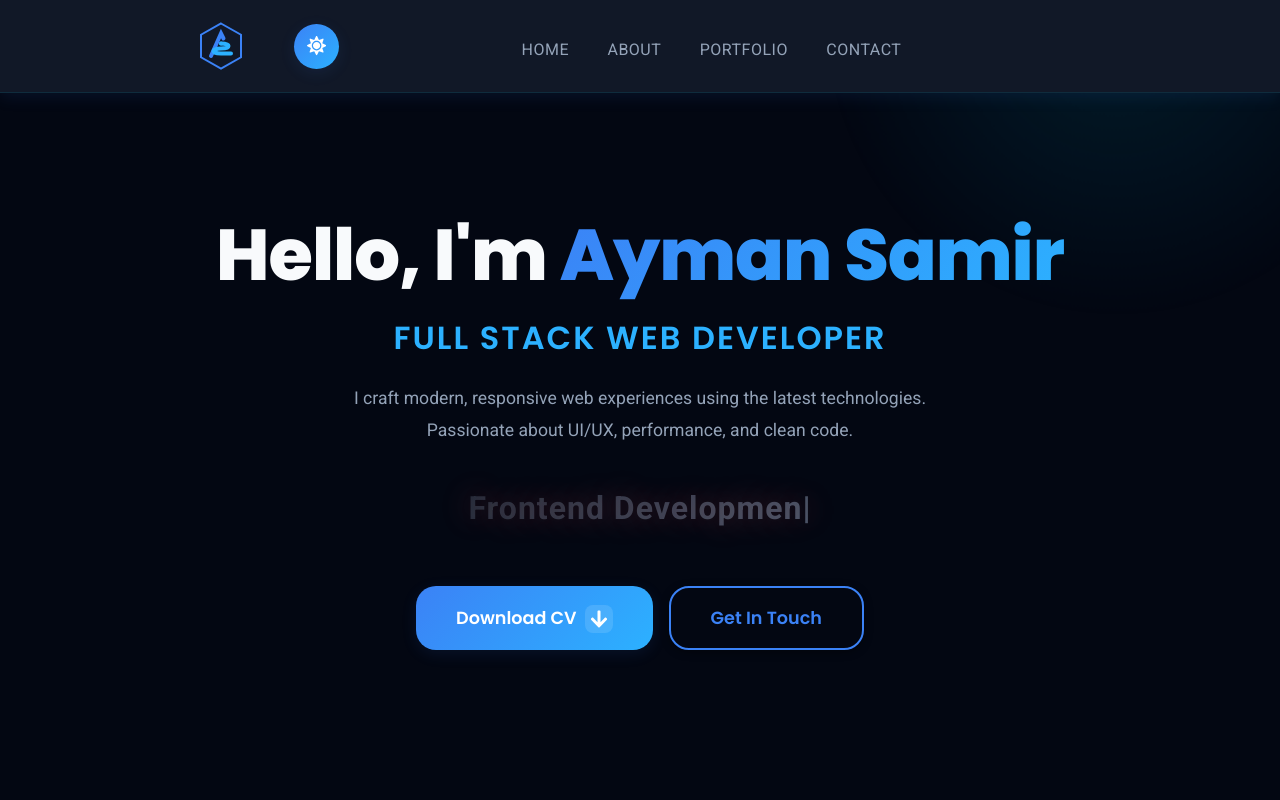
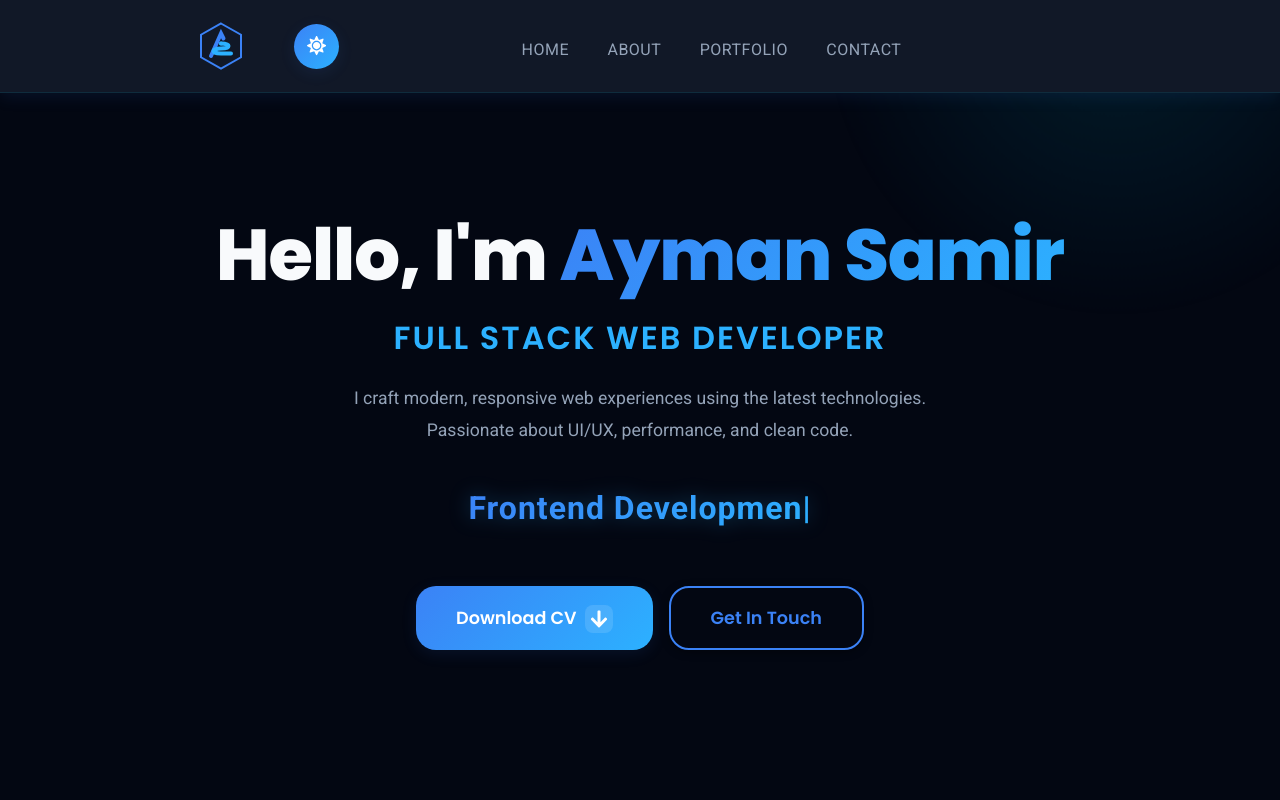
Before and after one commit to AymanCE-SE/My-portfolio, a React (Vite) app in the folder portfolio/: page / in a window 1280 px wide. Shown: the top 800 px of the page. Built offline with nearby package versions, Linux system fonts and the light colour scheme.

Commit message:
header typing update

```diff
--- a/portfolio/src/components/Hero.jsx
+++ b/portfolio/src/components/Hero.jsx
@@ -29,7 +29,7 @@ export default function Hero() {
 
           <div className="typed-container">
             <ReactTyped
-              className='fs-2 hero-typed'
+              className='fs-2 hero-typed '
               strings={[
                 "Web Design",
                 "Web Development",
--- a/portfolio/src/styles/Hero.css
+++ b/portfolio/src/styles/Hero.css
@@ -65,13 +65,13 @@
 
 .hero-typed {
   font-size: clamp(1.5rem, 5vw, 3rem) !important;
-  background: var(--gradient-accent);
+  font-weight: 700;
+  letter-spacing: 1px;
+  background: var(--gradient-primary);
   -webkit-background-clip: text;
   -webkit-text-fill-color: transparent;
   background-clip: text;
-  font-weight: 700;
-  text-shadow: 0 0 30px rgba(255, 107, 107, 0.3);
-  letter-spacing: 1px;
+  filter: drop-shadow(0 0 10px rgba(44, 177, 255, 0.3));
 }
 
 html[data-theme="light"] .hero-typed {
```
